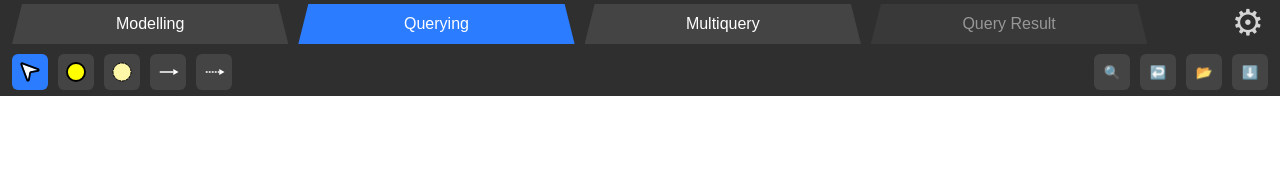
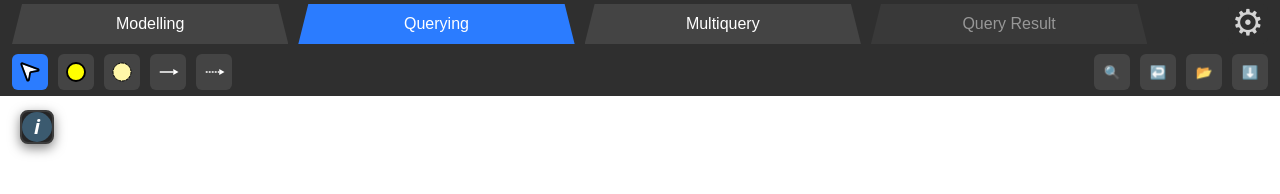
Before and after one commit to DiegoUrso/KnowledgeGraphs-GUI, a website built with Vite: page index.html in a window 1280 px wide. Both pictures are taken after a click on the button "Querying". Built offline with nearby package versions, Linux system fonts and the light colour scheme; what neo4j-driver would draw is missing.

Commit message:
Added Navegational Guide

```diff
--- a/index.html
+++ b/index.html
@@ -39,6 +39,23 @@
       </div>
       <div class="query-viewer__table"></div>
     </div>
+    <div class="info-container" hidden>
+      <div class="info-container__button">
+        i
+      </div>
+      <div class="info-container__content">
+        <strong>Navigational Patterns</strong>
+        <p>
+          Type special characters directly on the edge labels to create advanced navigational patterns:
+        </p>
+        <ul>
+          <li><strong>Sequence:</strong> Use a space for consecutive jumps (e.g. <code>KNOWS WORKS</code>)</li>
+          <li><strong>OR Condition:</strong> Use <code>|</code> to match either relation (e.g. <code>KNOWS|FRIEND</code>)</li>
+          <li><strong>Variable Length:</strong> Use <code>*</code> for zero or more jumps (e.g. <code>FRIEND*</code>)</li>
+          <li><strong>Exact Jumps:</strong> Use <code>^</code> followed by a number (e.g. <code>FRIEND^3</code>)</li>
+        </ul>
+      </div>
+    </div>
     <!-- Settings -->
     <div id="settings-modal" class="settings-modal" hidden>
         <div class="settings-modal__content">
--- a/src/style.css
+++ b/src/style.css
@@ -319,6 +319,49 @@ Query viewer
     cursor: pointer;
 }
 
+.info-container {
+    position: fixed;
+    top: 110px;
+    left: 20px;
+    box-sizing: border-box;
+    font: 14px/1.5 system-ui, sans-serif;
+    color: #d4d4d4;
+    background: #252526;
+    border: 2px solid #3c3c3c;
+    border-radius: 8px;
+    box-shadow: 0 4px 12px rgba(0,0,0,0.5);
+    overflow: hidden;
+    transition: height 0.3s ease;
+}
+
+.info-container__content {
+    width: 500px;
+    background-color: #252526;
+    color: #d4d4d4;
+    padding: 15px;
+    margin-bottom: 15px;
+}
+
+.info-container__button {
+    width: 30px;
+    height: 30px;
+    background-color: #3B5A6F;
+    color: #ffffff;
+    border-radius: 50%;
+    display: flex;
+    justify-content: center;
+    align-items: center;
+    font-size: 20px;
+    font-weight: bold;
+    font-style: italic;
+    cursor: pointer;
+    transition: font-size 0.2s ease;
+}
+
+.info-container__button:hover {
+    font-size: 30px;
+}
+
 /* -------------------------
 Multiquery
 ------------------------- */
--- a/src/ui/canvas/Canvas.ts
+++ b/src/ui/canvas/Canvas.ts
@@ -92,7 +92,7 @@ export default abstract class Canvas<G extends Graph, N extends NodeElement, E e
         this.edgesMap.get(nodesId)!.push(edge);
         if (!newEdge) {
             this.setOffsets(nodesId);
-            edge.editLabel(this.onChange);
+            edge.editLabel(this.onChange, this.graph instanceof ModelGraph ? true : false);
         }
         this.onChange(false);
     }
@@ -277,6 +277,19 @@ export class ModelCanvas extends Canvas<ModelGraph, NodeElement, EdgeElement> {
 }
 
 export class QueryCanvas extends Canvas<QueryGraph, NodeElement, EdgeElement> {
+
+    private infoContainer: HTMLElement;
+
+    constructor(
+        container: string,
+        graph: QueryGraph,
+        onChange: (isSaved: boolean) => void
+    ) {
+        super(container, graph, onChange);
+        this.infoContainer = document.querySelector(".info-container") as HTMLElement;
+        this.initializeInfoContainer();
+    }
+
     createNodeElement(node: any): NodeElement {
         return new NodeElement(node);
     }
@@ -284,4 +297,27 @@ export class QueryCanvas extends Canvas<QueryGraph, NodeElement, EdgeElement> {
     createEdgeElement(edge: any): EdgeElement {
         return new EdgeElement(edge);
     }
+
+    hideCanvas() {
+        super.hideCanvas();
+        this.infoContainer.hidden = true;
+    }
+
+    showCanvas() {
+        super.showCanvas();
+        this.infoContainer.hidden = false;
+    }
+
+    private initializeInfoContainer() {
+        const button = this.infoContainer.querySelector(".info-container__button") as HTMLButtonElement;
+        const content = this.infoContainer.querySelector(".info-container__content") as HTMLDivElement;
+        button.addEventListener("click", () => {
+            content.hidden = !content.hidden;
+        });
+        document.addEventListener("click", (event) => {
+            if (!this.infoContainer.contains(event.target as HTMLElement) && !content.hidden) {
+                content.hidden = true;
+            }
+        });
+    }
 }
```
